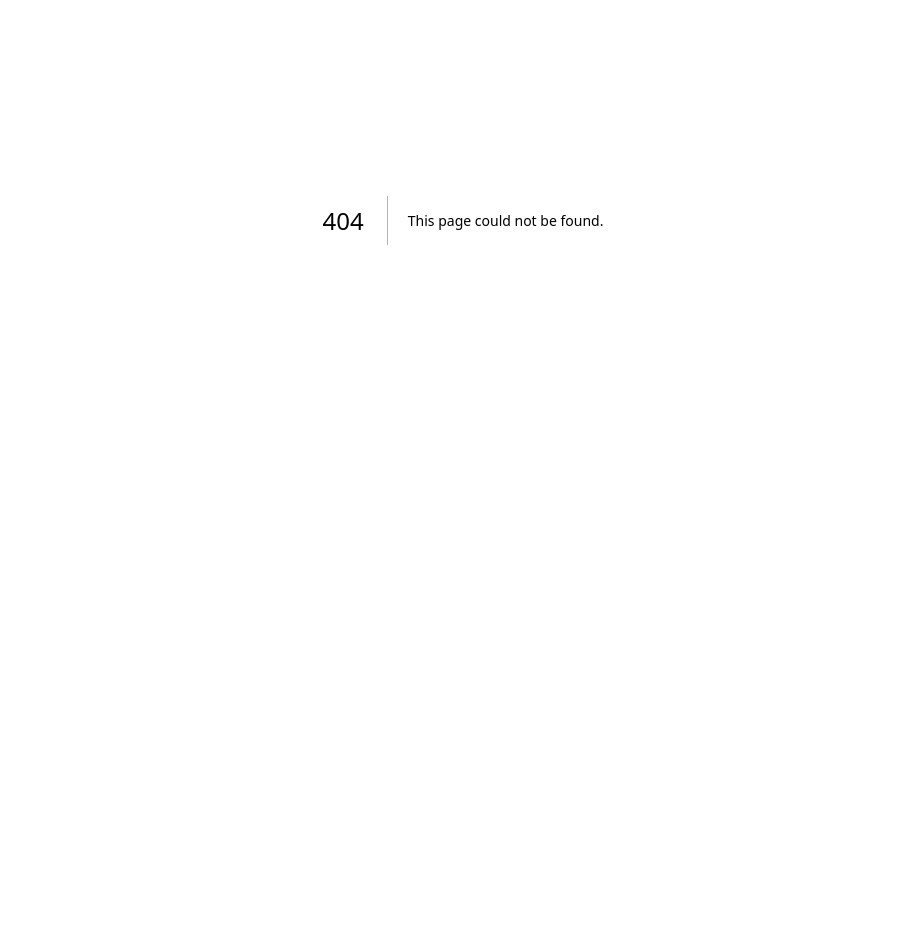
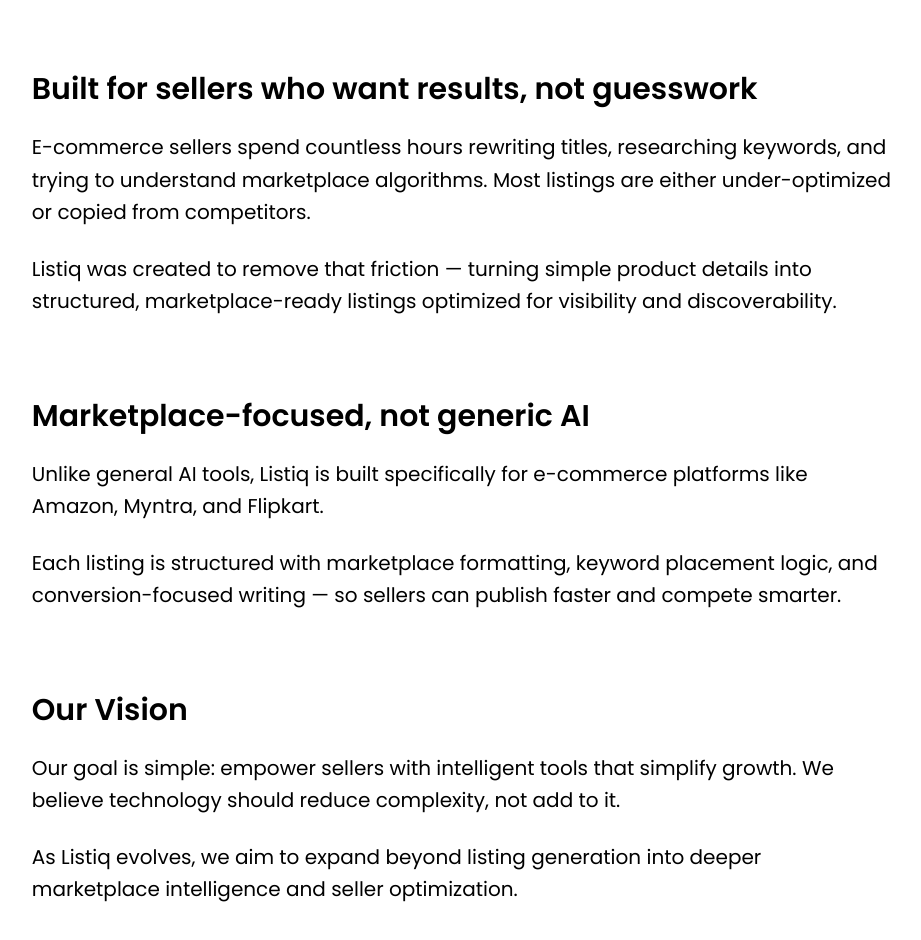
Before and after one commit to NoOnE8151/listiq, a Next.js app: page /about in a window 1280 px wide. Before the commit this address had no page. Shown: the part 180-1120 px from the top of the page, without its empty margins (177-1098 px from the left). Before the commit the page ends 800 px from the top, so only its background shows below. Built offline with nearby package versions, Linux system fonts and the light colour scheme; a web font is replaced by a local one.

Commit message:
validation improvement in contact form

```diff
--- /dev/null
+++ b/app/about/page.jsx
@@ -0,0 +1,71 @@
+import React from "react";
+
+const AboutPage = () => {
+  return (
+    <main className="flex justify-center py-24 px-6 bg-muted/10">
+      <div className="w-[70%] flex flex-col gap-20">
+
+        {/* Header */}
+        <div className="flex flex-col gap-6">
+          <h1 className="text-5xl font-semibold">
+            About <span className="text-element">Listiq</span>
+          </h1>
+          <div className="h-[3px] w-20 bg-element rounded-full"></div>
+        </div>
+
+        {/* Section 1 */}
+        <div className="flex flex-col gap-6 text-xl leading-relaxed">
+          <h2 className="text-3xl font-semibold">
+            Built for sellers who want results, not guesswork
+          </h2>
+          <p>
+            E-commerce sellers spend countless hours rewriting titles,
+            researching keywords, and trying to understand marketplace
+            algorithms. Most listings are either under-optimized or copied
+            from competitors.
+          </p>
+          <p>
+            Listiq was created to remove that friction — turning simple
+            product details into structured, marketplace-ready listings
+            optimized for visibility and discoverability.
+          </p>
+        </div>
+
+        {/* Section 2 */}
+        <div className="flex flex-col gap-6 text-xl leading-relaxed">
+          <h2 className="text-3xl font-semibold">
+            Marketplace-focused, not generic AI
+          </h2>
+          <p>
+            Unlike general AI tools, Listiq is built specifically for
+            e-commerce platforms like Amazon, Myntra, and Flipkart.
+          </p>
+          <p>
+            Each listing is structured with marketplace formatting,
+            keyword placement logic, and conversion-focused writing —
+            so sellers can publish faster and compete smarter.
+          </p>
+        </div>
+
+        {/* Section 3 */}
+        <div className="flex flex-col gap-6 text-xl leading-relaxed">
+          <h2 className="text-3xl font-semibold">
+            Our Vision
+          </h2>
+          <p>
+            Our goal is simple: empower sellers with intelligent tools
+            that simplify growth. We believe technology should reduce
+            complexity, not add to it.
+          </p>
+          <p>
+            As Listiq evolves, we aim to expand beyond listing generation
+            into deeper marketplace intelligence and seller optimization.
+          </p>
+        </div>
+
+      </div>
+    </main>
+  );
+};
+
+export default AboutPage;
--- a/app/contact/page.jsx
+++ b/app/contact/page.jsx
@@ -97,6 +97,14 @@
               placeholder="Regarding pricing or features..."
               {...register("subject", {
                 required: "Subject is required",
+                minLength: {
+                    value: 6,
+                    message: 'Subject must be atleast 6 characters'
+                },
+                maxLength: {
+                    value: 200,
+                    message: 'Subject must be less than 200 characters'
+                }
               })}
               className="border border-gray-200 px-5 py-3 rounded-lg"
             />
@@ -119,6 +127,10 @@
                   value: 10,
                   message: "Message must be at least 10 characters",
                 },
+                maxLength: {
+                    value: 800,
+                    message: "Message must be under 800 words"
+                }
               })}
               className="border border-gray-200 px-5 py-3 rounded-lg"
             />
@@ -132,7 +144,7 @@
           <button
             type="submit"
             disabled={isSubmitting}
-            className="bg-element text-white py-3 rounded-full font-semibold"
+            className={`bg-element hover:bg-element-hover active:bg-element-active btn-engage text-white py-3 rounded-lg font-semibold ${isSubmitting ? "cursor-not-allowed opacity-[70%]" : "cursor-pointer"}`}
           >
             {isSubmitting ? "Sending..." : "Send Message"}
           </button>
--- a/package.json
+++ b/package.json
@@ -14,9 +14,10 @@
     "framer-motion": "^12.34.3",
     "lucide-react": "^0.575.0",
     "next": "16.1.6",
+    "nodemailer": "^8.0.1",
     "react": "19.2.3",
     "react-dom": "19.2.3",
-    "react-hook-form": "^7.71.1"
+    "react-hook-form": "^7.71.2"
   },
   "devDependencies": {
     "@tailwindcss/postcss": "^4",
```
Also changed, not shown: 1 other file (tests, documents, lock files or other folders).
